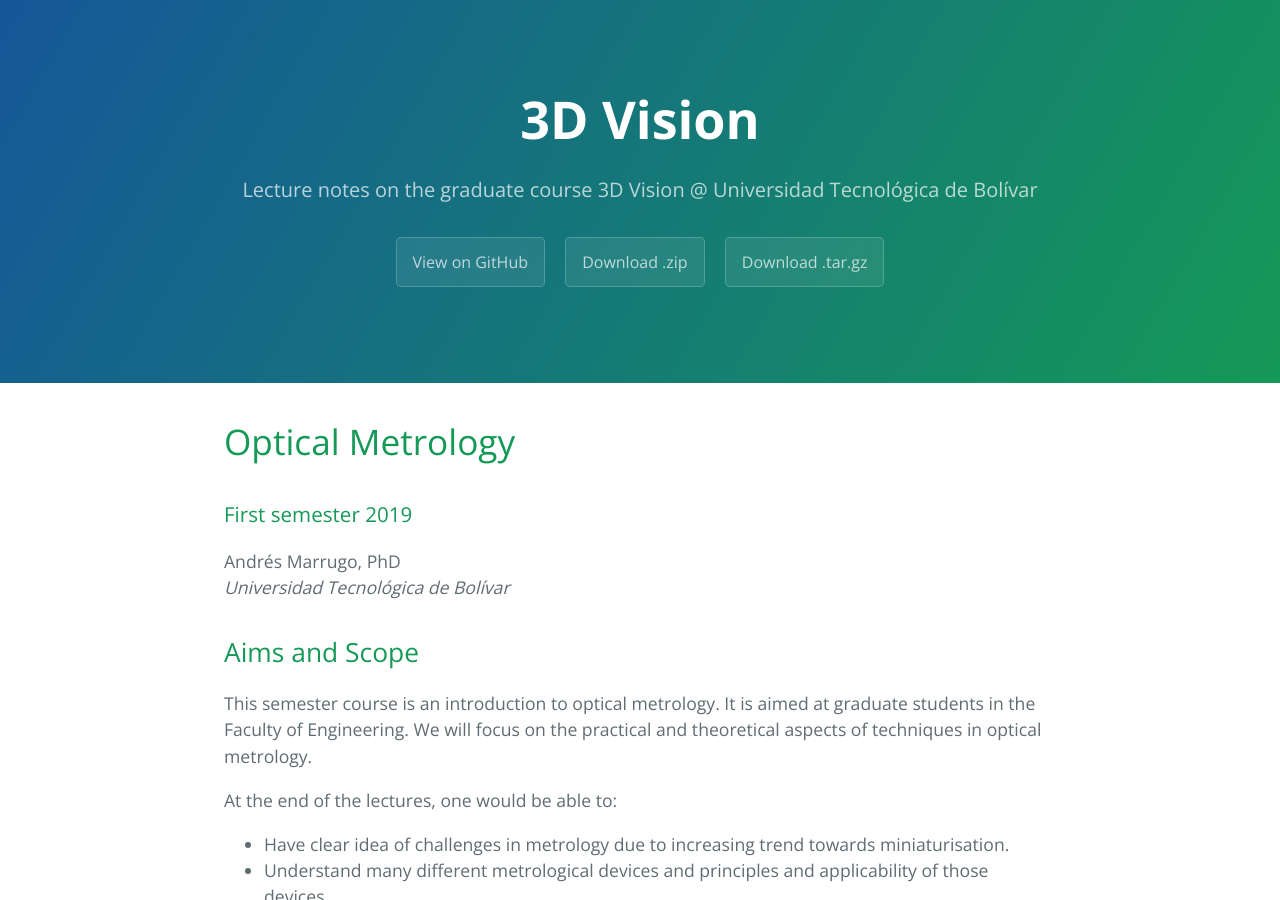
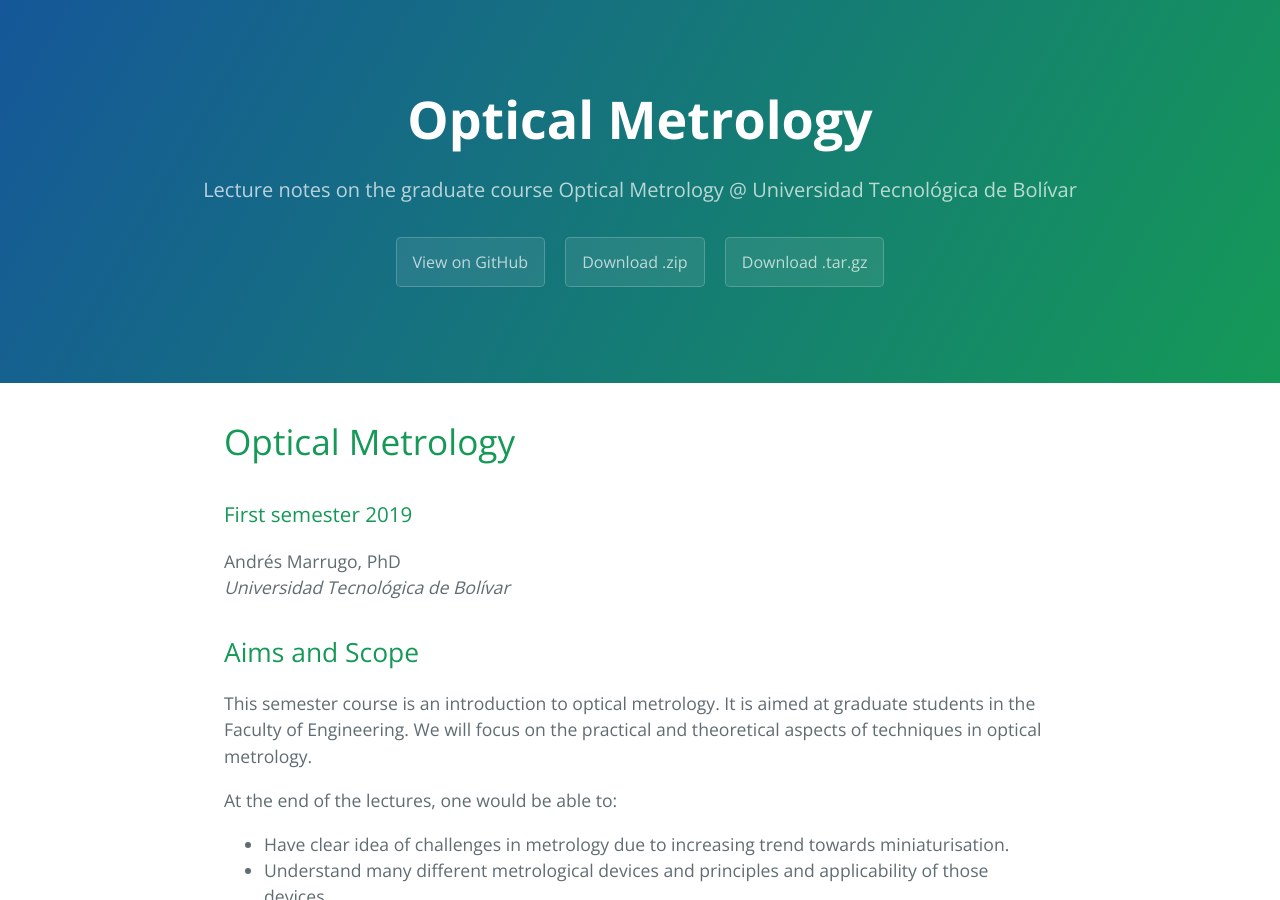
Before and after one commit to opi-lab/optical-metrology-2021, a Jekyll site: the page built from index.md, in a window 1280 px wide and 900 px high. Built offline with Jekyll 4.4.1, drawn with Linux system fonts in a browser that asks for light colours; some of the changed text lies outside the part shown.

Commit message:
Updating stuff

```diff
--- a/_config.yml
+++ b/_config.yml
@@ -1,10 +1,10 @@
 # Site settings
-title: 3D Vision
+title: Optical Metrology
 description: >
-  Lecture notes on the graduate course 3D Vision @ Universidad Tecnológica de Bolívar
+  Lecture notes on the graduate course Optical Metrology @ Universidad Tecnológica de Bolívar
 
 baseurl: "" # the subpath of your site, e.g. /blog/
-url: "https://opi-lab.github.io/3d-vision/" # the base hostname & protocol for your site
+url: "https://opi-lab.github.io/optical-metrology-2019/" # the base hostname & protocol for your site
 
 #source: /
 # destination: /_site/
--- a/params.json
+++ b/params.json
@@ -1,6 +1,6 @@
 {
-  "name": "Computer Vision",
-  "tagline": "Lecture notes on the graduate course Computer Vision @ Universidad Tecnológica de Bolívar",
-  "body": "# Computer Vision\r\n\r\n### Second semester 2016\r\n\r\nAndrés Marrugo, PhD\r\n*Universidad Tecnológica de Bolívar*\r\n\r\n##  Aims and Scope\r\n\r\nThis semester course is an introduction to computer vision. It is aimed at graduate students in the Faculty of Engineering. We will focus on the practical and theoretical aspects of techniques in computer vision.\r\n\r\nAt the end of the lectures, one would be able to:\r\n\r\n- Have clear idea of challenges in metrology due to increasing trend towards miniaturisation.\r\n- Understand many different metrological devices and principles and applicability of those devices.\r\n- Understand the process and provide metrological solution for the improvement of a process.\r\n\r\n## Outline\r\n\r\nThis is a new course, this website will be updated as we go along.\r\n\r\n### Lecture 1: Introduction\r\n\r\nWe will be discussing the main aspects about metrology and why it is so important in manufacturing. \r\n\r\n[Lecture 1 slides](lectures/Lecture_01.pdf)\r\n\r\n#### Optional Reading\r\n\r\n- [Optical metrology overview](pdfs/01-optical-metrology-overview.pdf)\r\n",
+  "name": "Optical Metrology",
+  "tagline": "Lecture notes on the graduate course Optical Metrology @ Universidad Tecnológica de Bolívar",
+  "body": "# Optical Metrology\r\n\r\n### First semester 2019\r\n\r\nAndrés Marrugo, PhD\r\n*Universidad Tecnológica de Bolívar*\r\n\r\n##  Aims and Scope\r\n\r\nThis semester course is an introduction to computer vision. It is aimed at graduate students in the Faculty of Engineering. We will focus on the practical and theoretical aspects of techniques in computer vision.\r\n\r\nAt the end of the lectures, one would be able to:\r\n\r\n- Have clear idea of challenges in metrology due to increasing trend towards miniaturisation.\r\n- Understand many different metrological devices and principles and applicability of those devices.\r\n- Understand the process and provide metrological solution for the improvement of a process.\r\n\r\n## Outline\r\n\r\nThis is a new course, this website will be updated as we go along.\r\n\r\n### Lecture 1: Introduction\r\n\r\nWe will be discussing the main aspects about metrology and why it is so important in manufacturing. \r\n\r\n[Lecture 1 slides](lectures/Lecture_01.pdf)\r\n\r\n#### Optional Reading\r\n\r\n- [Optical metrology overview](pdfs/01-optical-metrology-overview.pdf)\r\n",
   "note": "Don't delete this file! It's used internally to help with page regeneration."
 }
```
